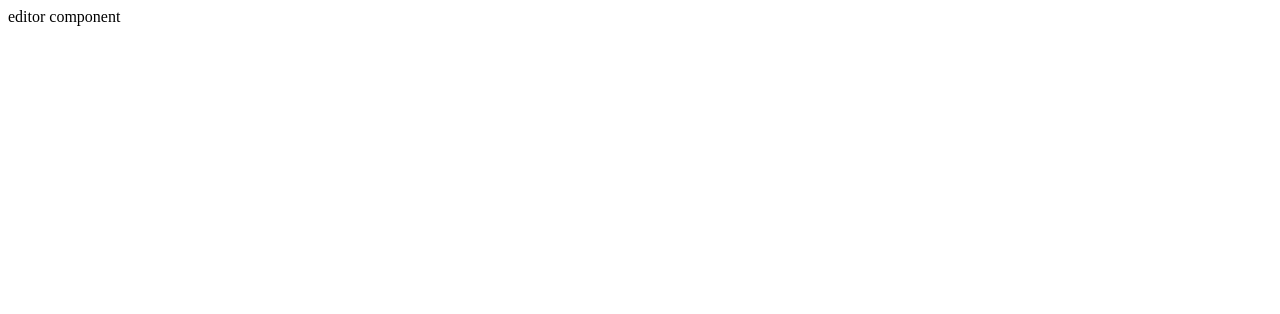
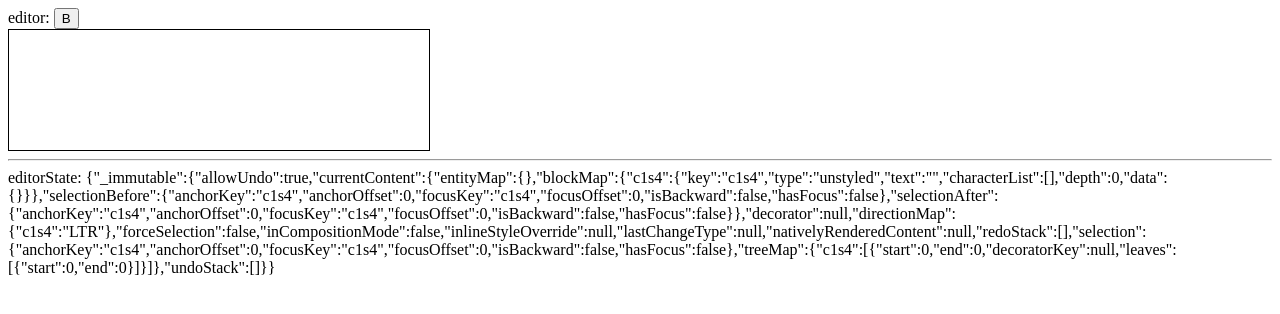
Before and after one commit to sivadej/md-parser-proprietary, a React (Create React App) app: page / in a window 1280 px wide. Shown: the top 314 px of the page. Built offline with nearby package versions, Linux system fonts and the light colour scheme.

Commit message:
state viewer, RichUtils

```diff
--- a/src/MyEditor.module.css
+++ b/src/MyEditor.module.css
@@ -1,3 +1,6 @@
-body {
-  background-color: purple;
+.editorContainer {
+  width: 400px;
+  height: 100px;
+  border: 1px solid black;
+  padding: 10px;
 }
--- a/src/MyEditor.tsx
+++ b/src/MyEditor.tsx
@@ -1,12 +1,38 @@
-import React from 'react';
-import ReactDOM from 'react-dom';
-import { Editor, EditorState } from 'draft-js';
+import 'es6-shim';
+import React, { useState } from 'react';
+import { Editor, EditorState, RichUtils } from 'draft-js';
 
 import 'draft-js/dist/Draft.css';
-// import styles from './MyEditor.module.css';
+import styles from './MyEditor.module.css';
 
 function MyEditor(): JSX.Element {
-  return <div>editor component</div>;
+  const [editorState, setEditorState] = useState(() =>
+    EditorState.createEmpty()
+  );
+
+  // const dropUndoRedoStacks = (): void => {
+  //   // editorState maintains arrays undoStack and redoStack, not needed onSubmit
+  //   // return editorState obj with empty undo/redo arrays
+  // };
+
+  function onChange(state: any) {
+    setEditorState(state);
+  }
+
+  function onBoldClick() {
+    onChange(RichUtils.toggleInlineStyle(editorState, 'BOLD'));
+  }
+
+  return (
+    <div>
+      editor: <button onClick={onBoldClick}>B</button>
+      <div className={styles.editorContainer}>
+        <Editor editorState={editorState} onChange={setEditorState} />
+      </div>
+      <hr />
+      editorState: {JSON.stringify(editorState)}
+    </div>
+  );
 }
 
 export default MyEditor;
```
Also changed, not shown: 1 other file (tests, documents, lock files or other folders).
